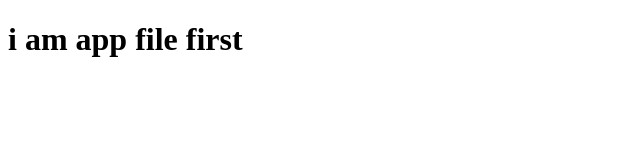
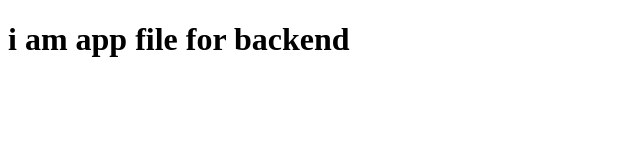
Before and after one commit to 1999rkgupta/git-second, a plain HTML site: page app.html in a window 1280 px wide. Shown: the whole page, without its empty margins (0-640 px from the left). Drawn offline with Linux system fonts and the light colour scheme.

Commit message:
update for backend

```diff
--- a/app.html
+++ b/app.html
@@ -9,7 +9,7 @@
 </head>
 
 <body>
-    <h1>i am app file first</h1>
+    <h1>i am app file for backend</h1>
 </body>
 
 </html>
```
